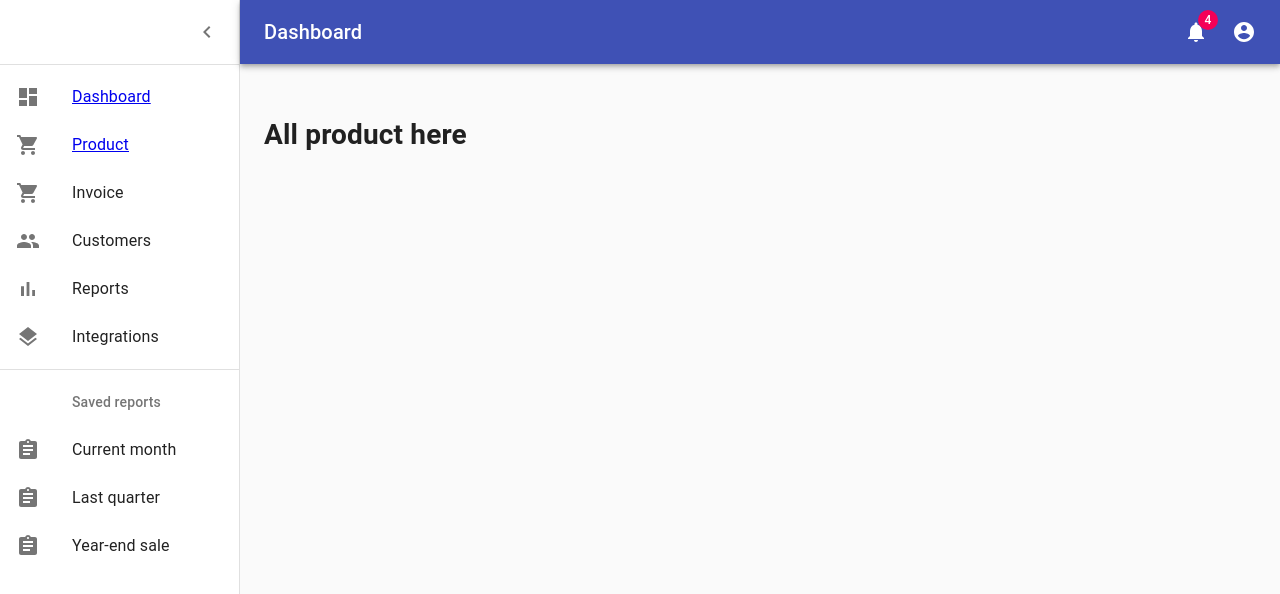
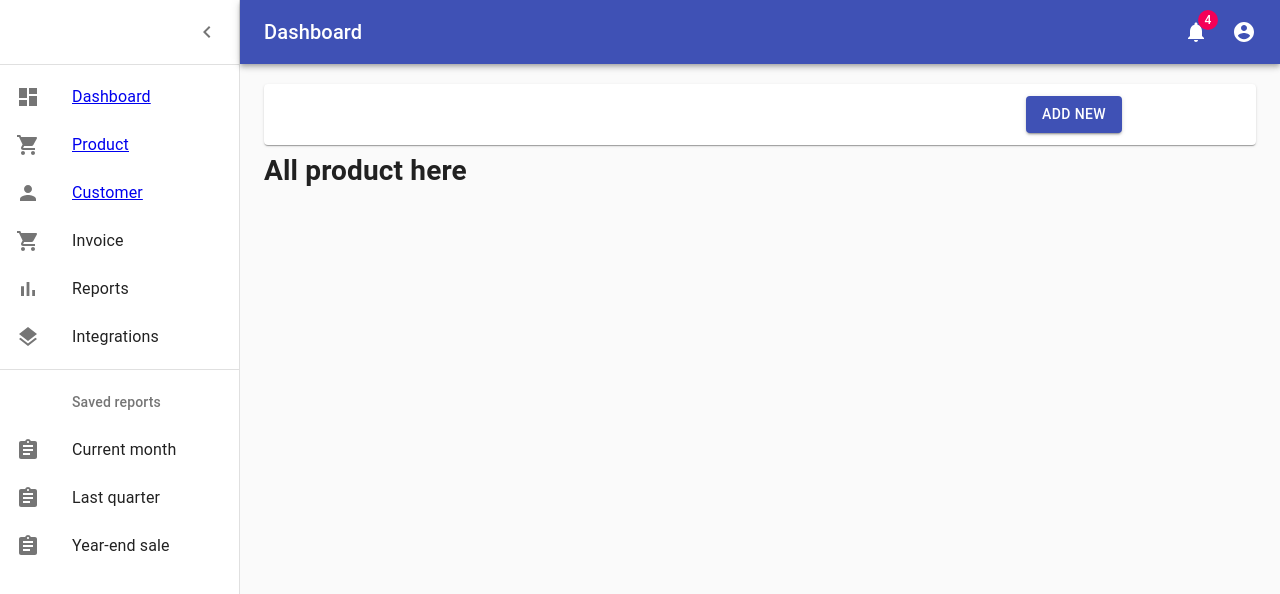
Before and after one commit to FriendsTech-Ltd/mern-pos, a React (Create React App) app in the folder client/: page /dashboard/product in a window 1280 px wide. Shown: the top 594 px of the page. Built offline with nearby package versions, Linux system fonts and the light colour scheme; the HTML template or start-up script is replaced by a standard one.

Commit message:
added compomnent

```diff
--- /dev/null
+++ b/client/src/Components/Customer/CustomerList.js
@@ -0,0 +1,10 @@
+import React from 'react'
+
+const CustomerList = () => {
+    return (
+        <div>
+            <h1>CustomerList</h1>
+        </div>
+    )
+}
+export default CustomerList;
--- a/client/src/Components/Dashboard/Dashboard.js
+++ b/client/src/Components/Dashboard/Dashboard.js
@@ -1,9 +1,9 @@
 import React from 'react';
-import { BrowserRouter } from 'react-router-dom'
 import clsx from 'clsx';
 import { makeStyles } from '@material-ui/core/styles';
 import CssBaseline from '@material-ui/core/CssBaseline';
 import Drawer from '@material-ui/core/Drawer';
+import Box from '@material-ui/core/Box';
 import AppBar from '@material-ui/core/AppBar';
 import Toolbar from '@material-ui/core/Toolbar';
 import List from '@material-ui/core/List';
@@ -119,8 +119,7 @@ const useStyles = makeStyles((theme) => ({
 }));
 
 export default function Dashboard(props) {
-
-  const { url } = props.match;
+  const url = props.match
 
   const classes = useStyles();
   const [open, setOpen] = React.useState(true);
@@ -157,7 +156,6 @@ export default function Dashboard(props) {
     </Menu>
   );
   return (
-  <BrowserRouter>
     <div className={classes.root}>
       <CssBaseline />
       <AppBar position="absolute" className={clsx(classes.appBar, open && classes.appBarShift)}>
@@ -212,11 +210,10 @@ export default function Dashboard(props) {
       <main className={classes.content}>
         <div className={classes.appBarSpacer} />
         <Container maxWidth="lg" className={classes.container}>
-        <DashboardRoutes url = {url}/>
+        <DashboardRoutes url = {url} />
         </Container>
       </main>
 
     </div>
-    </BrowserRouter>
   );
 }
--- a/client/src/Components/Dashboard/listItems.js
+++ b/client/src/Components/Dashboard/listItems.js
@@ -7,6 +7,7 @@ import ListSubheader from '@material-ui/core/ListSubheader';
 import DashboardIcon from '@material-ui/icons/Dashboard';
 import ShoppingCartIcon from '@material-ui/icons/ShoppingCart';
 import PeopleIcon from '@material-ui/icons/People';
+import PersonIcon from '@material-ui/icons/Person';
 import BarChartIcon from '@material-ui/icons/BarChart';
 import LayersIcon from '@material-ui/icons/Layers';
 import AssignmentIcon from '@material-ui/icons/Assignment';
@@ -21,12 +22,20 @@ export const mainListItems = (
       <ListItemText primary="Dashboard" />
     </ListItem>
     </Link>
-    <Link to ='dashboard/product'>
+    <Link to ='/dashboard/product'>
     <ListItem button>
       <ListItemIcon>
         <ShoppingCartIcon />
       </ListItemIcon>
       <ListItemText primary="Product" />
+    </ListItem>
+    </Link>
+    <Link to ='/dashboard/customer'>
+    <ListItem button>
+      <ListItemIcon>
+        <PersonIcon />
+      </ListItemIcon>
+      <ListItemText primary="Customer" />
     </ListItem>
     </Link>
     <ListItem button>
@@ -35,12 +44,7 @@ export const mainListItems = (
       </ListItemIcon>
       <ListItemText primary="Invoice" />
     </ListItem>
-    <ListItem button>
-      <ListItemIcon>
-        <PeopleIcon />
-      </ListItemIcon>
-      <ListItemText primary="Customers" />
-    </ListItem>
+
     <ListItem button>
       <ListItemIcon>
         <BarChartIcon />
--- a/client/src/Components/Product/ProductList.js
+++ b/client/src/Components/Product/ProductList.js
@@ -1,9 +1,47 @@
 import React from 'react'
-
+import { makeStyles } from '@material-ui/core/styles';
+import Card from '@material-ui/core/Card';
+import Paper from '@material-ui/core/Paper';
+import Button from '@material-ui/core/Button';
+import { Grid } from '@material-ui/core';
+const useStyles = makeStyles((theme) => ({
+    root: {
+      flexGrow: 1,
+    },
+    paper: {
+      padding: theme.spacing(2),
+      textAlign: 'center',
+      color: theme.palette.text.secondary,
+    },
+  }))
  const ProductList = () => {
+    const classes = useStyles()
     return (
         <div>
-            <h1>All product here</h1>
+              <Paper>
+           <Grid container spacing={3}>
+           <Grid item xs={6} sm={3}>
+
+        </Grid>
+        <Grid item xs={6} sm={3}>
+
+        </Grid>
+        <Grid item xs={6} sm={3}>
+
+        </Grid>
+        <Grid item xs={6} sm={3}>
+            <Button variant="contained" color="primary" href="#contained-buttons">
+        Add New
+      </Button>
+        </Grid>
+           </Grid>
+           </Paper>
+
+
+           <h1>All product here</h1>
+
+
+
         </div>
     )
 }
--- a/client/src/Routing/DashboardRoutes.js
+++ b/client/src/Routing/DashboardRoutes.js
@@ -1,7 +1,9 @@
 import React from 'react'
 import { Switch ,Route } from 'react-router-dom';
-import DashboardInfo from '../Components/Dashboard/DashboardInfo'
-import ProductList from '../Components/Product/ProductList'
+import DashboardInfo from '../Components/Dashboard/DashboardInfo';
+import ProductList from '../Components/Product/ProductList';
+import CustomerList from '../Components/Customer/CustomerList';
+
 const DashboardRoutes = () => {
     return (
         <Switch>
@@ -15,6 +17,12 @@ const DashboardRoutes = () => {
           path="/dashboard/product"
           component={ProductList}
         />
+          <Route
+          exact
+          path="/dashboard/customer"
+          component={CustomerList}
+        />
+
         </Switch>
     )
 }
```
Also changed, not shown: client/src/Components/Customer/AddCustomer.js (added, +10 -0 lines), client/src/Components/Customer/EditCustomer.js (added, +10 -0 lines), client/src/Components/Product/AddProduct.js (added, +11 -0 lines), client/src/Components/Product/EditProduct.js (added, +10 -0 lines).
